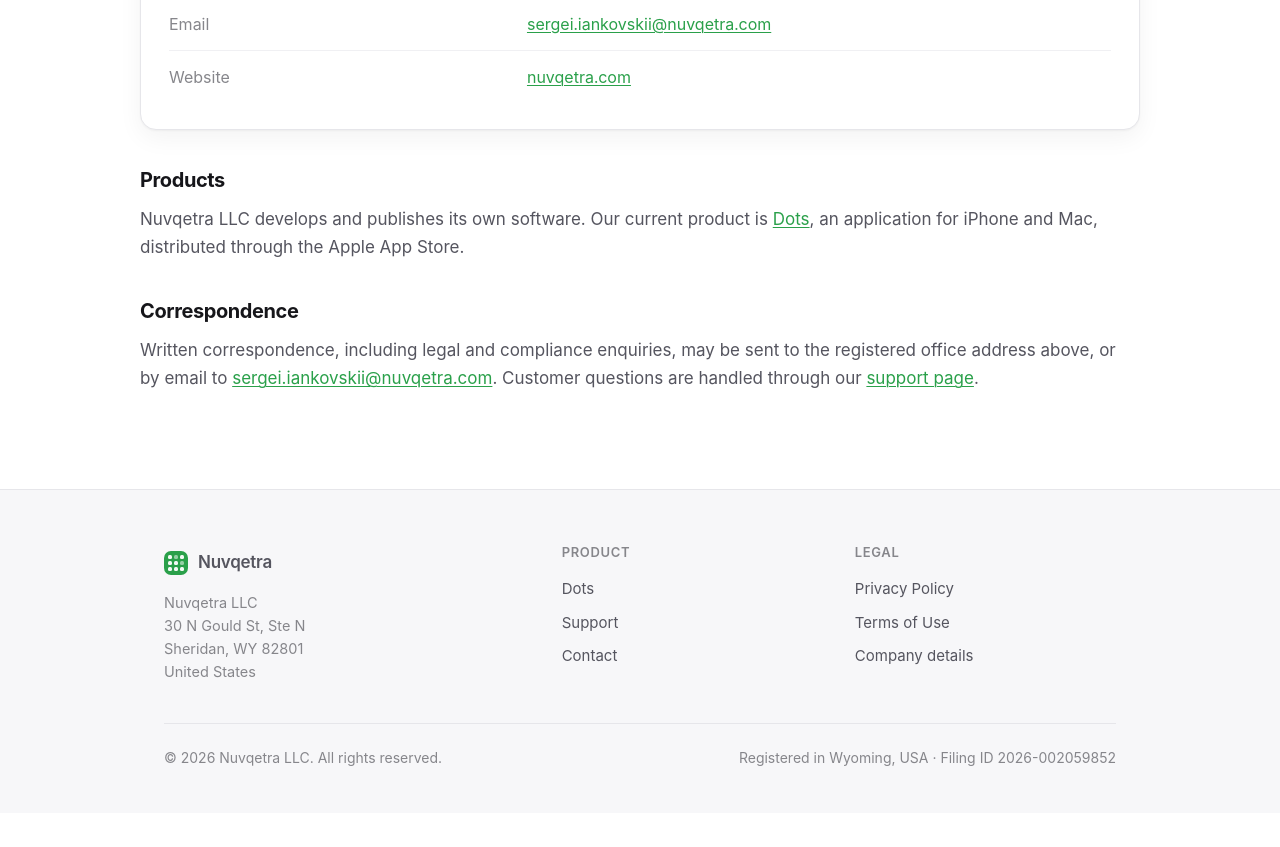
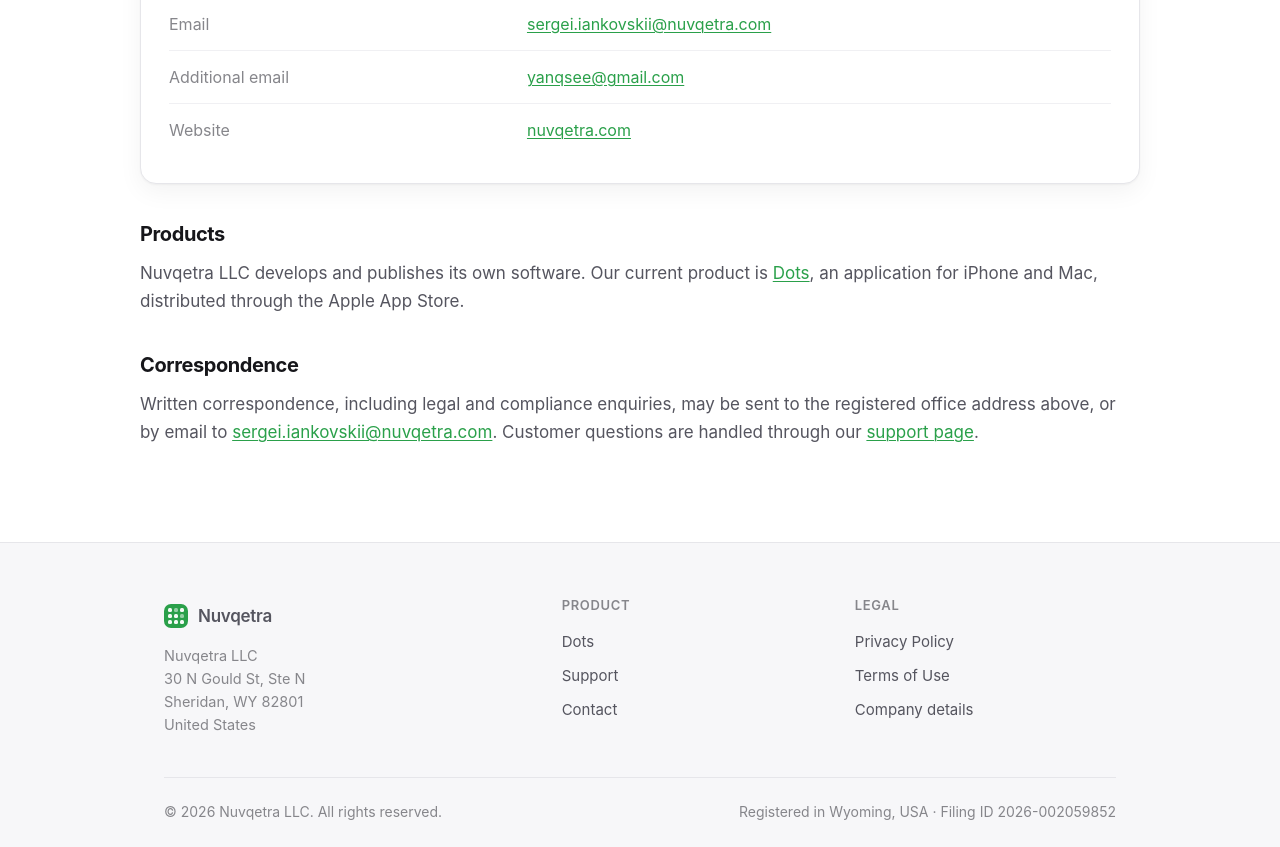
Before and after one commit to yanqse/Nuvqetra-LLC-Website, a plain HTML site: page company/index.html in a window 1280 px wide. Shown: the part 876-1723 px from the top of the page. Before the commit the page ends 1689 px from the top, so only its background shows below. Drawn offline with Linux system fonts and the light colour scheme.

Commit message:
Update index.html

```diff
--- a/company/index.html
+++ b/company/index.html
@@ -48,6 +48,7 @@
       <tr><th>Principal business activity</th><td>Software development — development and distribution of mobile software applications</td></tr>
       <tr><th>Founder and sole member</th><td>Sergei Iankovskii</td></tr>
       <tr><th>Email</th><td><a href="mailto:sergei.iankovskii@nuvqetra.com">sergei.iankovskii@nuvqetra.com</a></td></tr>
+      <tr><th>Additional email</th><td><a href="mailto:yanqsee@gmail.com">yanqsee@gmail.com</a></td></tr>
       <tr><th>Website</th><td><a href="https://nuvqetra.com/">nuvqetra.com</a></td></tr>
     </table>
   </div>
```
